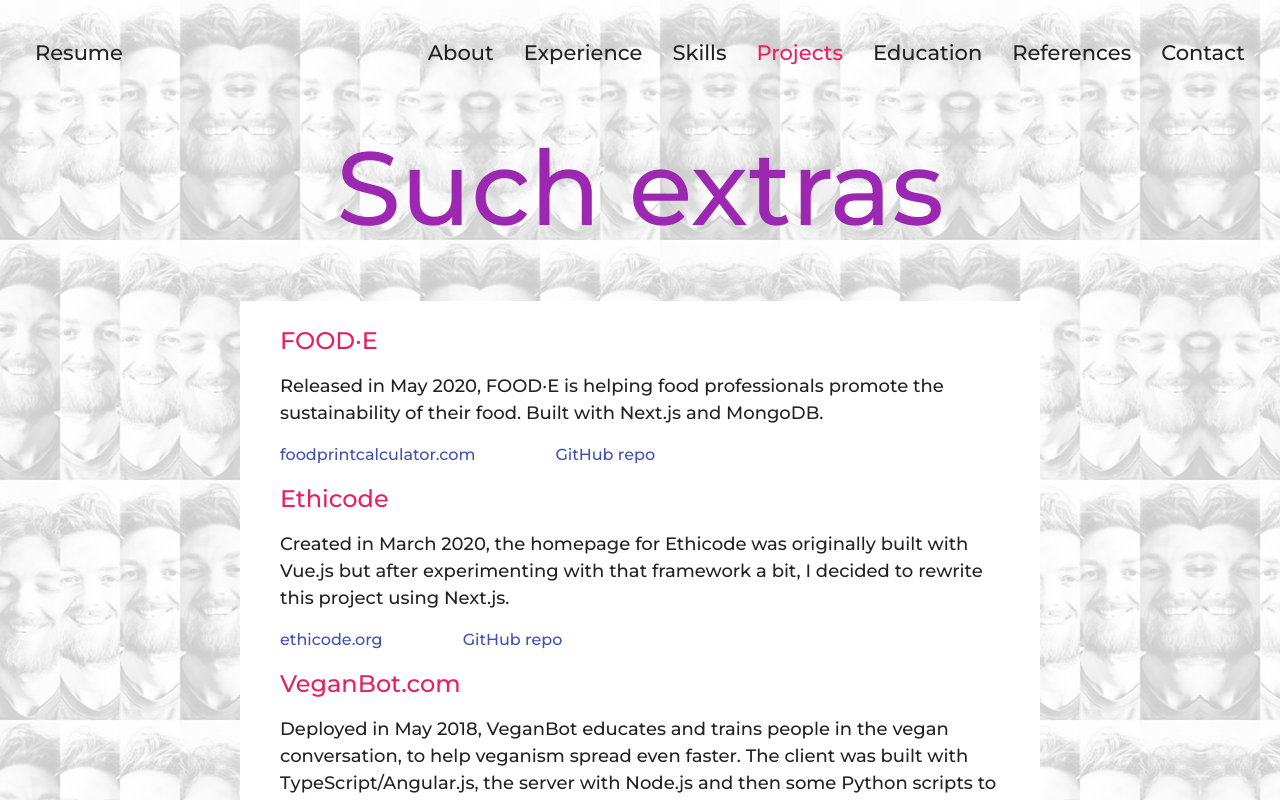
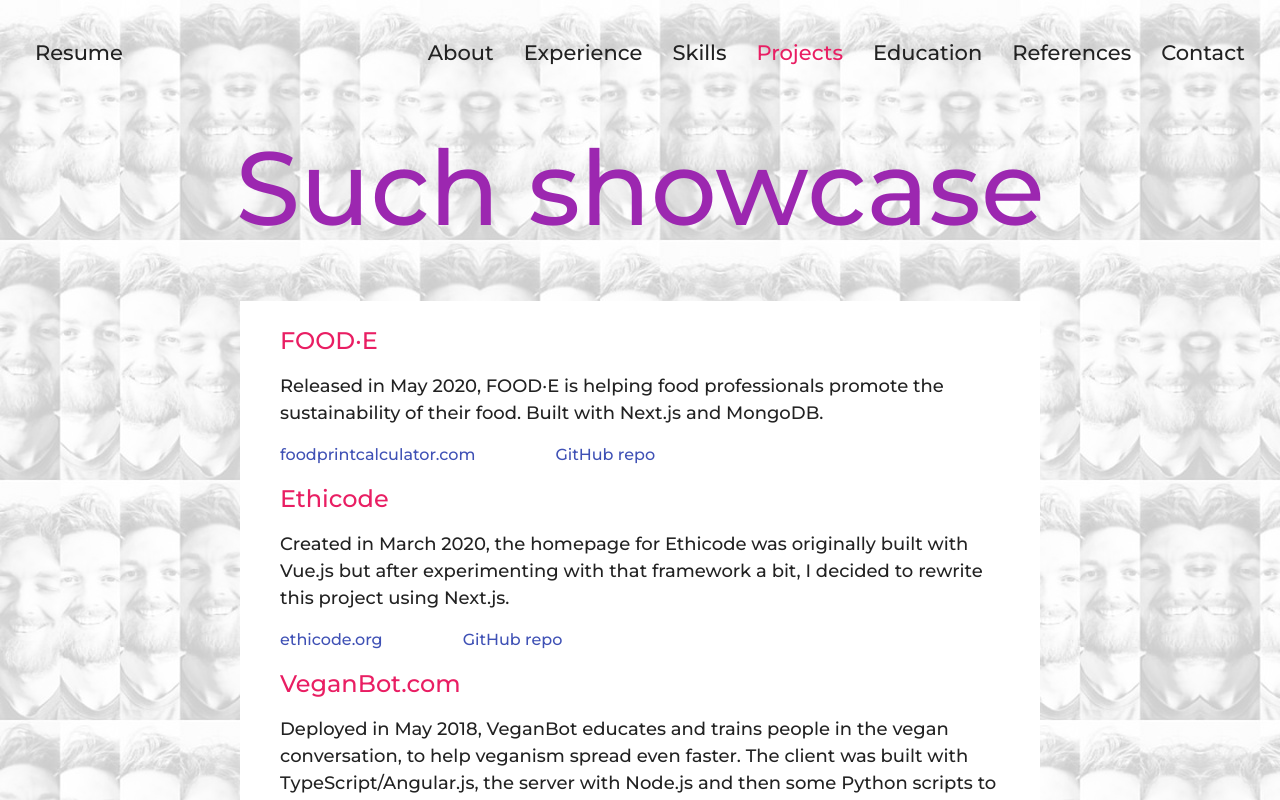
Before and after one commit to atlisg/resume, a Vue app: page /#/resume/projects in a window 1280 px wide. Shown: the top 800 px of the page. Built offline with nearby package versions, Linux system fonts and the light colour scheme; what vue-animate-scroll would draw is missing.

Commit message:
showcase

```diff
--- a/src/components/Projects.vue
+++ b/src/components/Projects.vue
@@ -17,7 +17,7 @@
   name: 'Projects',
   data() {
     return {
-      mainTitle: 'Such extras',
+      mainTitle: 'Such showcase',
       buttonText: 'Continue',
       nextRoute: '/resume/education',
       paragraphs: [
```
